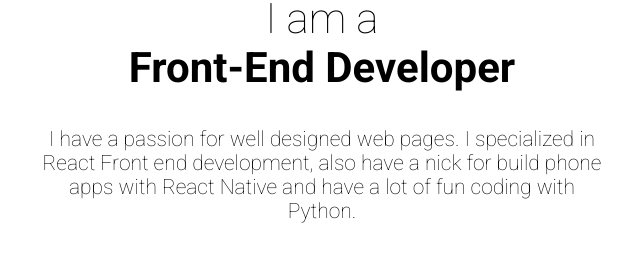
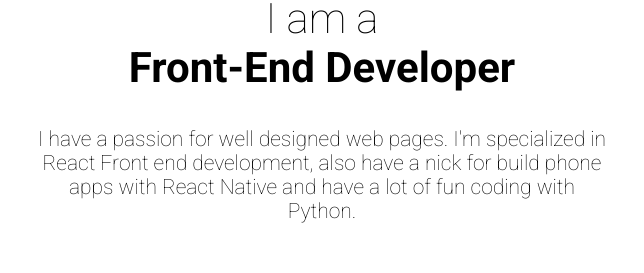
Before and after one commit to GabrielB70/presentation-card, a plain HTML site: page Challenges Project - Copy/index.html in a window 1280 px wide. Shown: the part 940-1213 px from the top of the page, 318-962 px from the left. Drawn offline with Linux system fonts and the light colour scheme; a web font is replaced by a local one.

Commit message:
index.html

```diff
--- a/Challenges Project - Copy/index.html
+++ b/Challenges Project - Copy/index.html
@@ -21,7 +21,7 @@
         <section class="main">
       <div class="container">
           <h2>I am a <span class="bold-text">Front-End Developer</span></h2>
-          <p>I have a passion for well designed web pages. I specialized in React Front end development, also have a nick for build phone apps with React Native and have a lot of fun coding with Python.</p>
+          <p>I have a passion for well designed web pages. I'm specialized in React Front end development, also have a nick for build phone apps with React Native and have a lot of fun coding with Python.</p>
         </section>
       </div>
 
```
